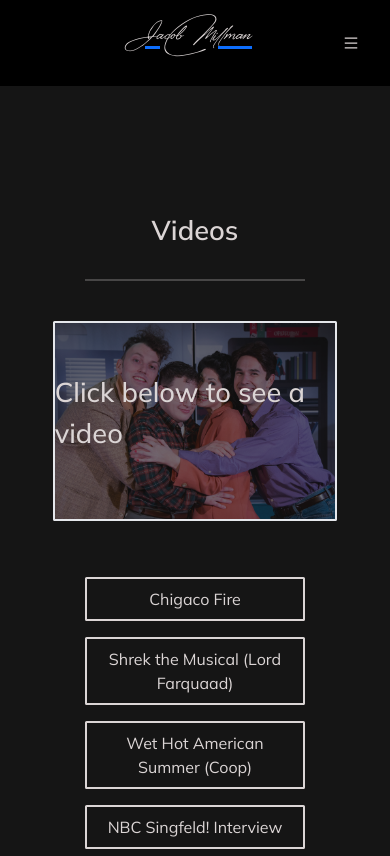
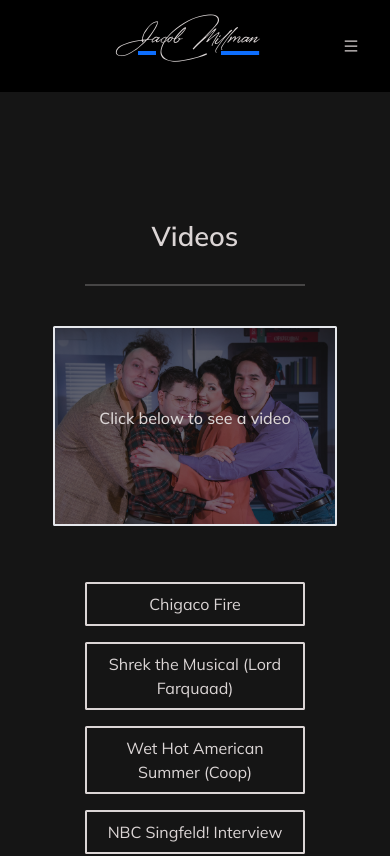
Before and after one commit to IndigoFobes/jacob-millman, a Next.js app: page /media in a window 390 px wide. Shown: the top 856 px of the page. Built offline with nearby package versions, Linux system fonts and the light colour scheme; a web font is replaced by a local one.

Commit message:
Updates for mobile mostly. ALso took out auto slide for carousel.

```diff
--- a/src/app/components/carousel.tsx
+++ b/src/app/components/carousel.tsx
@@ -25,11 +25,7 @@ export default function BootstrapCarousel(props: Props) {
         {Object.keys(show.photos).map(function (photoIndex) {
           var photo = show.photos[photoIndex];
           return (
-            <Carousel.Item
-              key={photo.id}
-              interval={4000}
-              className="max-h-[50rem]"
-            >
+            <Carousel.Item key={photo.id} className="max-h-[50rem]">
               <div className="">
                 <Image
                   src={photo.src}
--- a/src/app/globals.css
+++ b/src/app/globals.css
@@ -19,6 +19,14 @@
   --dark-text-transparent: rgba(52, 52, 52, 0.5);
 }
 
+html,
+body {
+  overflow-x: hidden;
+}
+
+body {
+  position: relative
+}
 
 @font-face {
   font-family: "Manchester";
@@ -174,7 +182,7 @@ text-decoration: none;
 /* Media Query for xs screen */
 @media screen and (max-width: 640px) {
   .header-title {
-    font-size: 2.4rem
+    font-size: 2.7rem
   }
 
   .title {
--- a/src/app/media/page.tsx
+++ b/src/app/media/page.tsx
@@ -270,7 +270,7 @@ const shows: Shows[] = [
       d: {
         id: 4,
         title: "Anything Goes",
-        src: "/DSC_0294.jpgg",
+        src: "/DSC_0294.jpg",
         alt: "Anything Goes",
       },
       e: {
@@ -436,7 +436,7 @@ export default function Page() {
               {rendered == 0 ? (
                 <div className="video-image flex b-gradient border-2 rounded-[var(--rounded-tiny)] w-[calc(800px*1/2)] h-[calc(400px*1/2)] md:w-[calc(800px*2/3)] md:h-[calc(400px*2/3)] lg:w-[800px] lg:h-[400px]">
                   <div className="flex image-overlay w-full justify-center">
-                    <p className="place-self-center font-[500] text-[1.7rem] md:text-[2rem]">
+                    <p className="place-self-center font-[500] text-[1rem] md:text-[2rem]">
                       Click below to see a video
                     </p>
                   </div>
@@ -447,14 +447,14 @@ export default function Page() {
               {/* {video} */}
             </motion.div>
           </div>
-          <div className="flex flex-col place-self-center sm:grid sm:grid-cols-4 mt-10 lg:mx-10 w-full">
+          <div className="flex flex-col place-self-center md:grid md:grid-cols-4 mt-10 lg:mx-10 w-full">
             {buttons.map((button) => {
               return (
                 <button
                   key={button.id}
                   value={button.id}
                   onClick={handleClick}
-                  className={`rounded-[var(--rounded-tiny)] text-md md:text-lg text-[var(--light-text-color)] hover:bg-[var(--light-text-transparent)] hover:text-[var(--dark-text-color)] border-[var(--light-text-color)] border-2 p-2 m-2 md:m-4 w-3/4 place-self-center h-full`}
+                  className={`rounded-[var(--rounded-tiny)] lg:text-md text-[var(--light-text-color)] hover:bg-[var(--light-text-transparent)] hover:text-[var(--dark-text-color)] border-[var(--light-text-color)] border-2 p-2 m-2 md:m-4 w-3/4 place-self-center h-full`}
                   style={{ transition: "all 300ms ease-in-out" }}
                 >
                   {button.title}
--- a/src/app/page.tsx
+++ b/src/app/page.tsx
@@ -17,7 +17,7 @@ import { AnimatePresence } from "framer-motion";
 const introPictureVariants: Variants = {
   hide: {
     opacity: 0,
-    x: -500,
+    x: -200,
   },
   show: {
     opacity: 1,
@@ -31,7 +31,7 @@ const introPictureVariants: Variants = {
 const introTextVariants: Variants = {
   hide: {
     opacity: 0,
-    x: 500,
+    x: 200,
   },
   show: {
     opacity: 1,
@@ -123,7 +123,10 @@ export default function Home() {
               {" "}
               flood of charisma
             </span>
-            &quot;<span className="text-[1.5rem] ml-4">- Nancy Millman</span>
+            &quot;
+            <span className="text-[1rem] md:text-[1.5rem]  ml-4">
+              - Nancy Millman
+            </span>
             {/* <span className="text-[var(--light-text-color)] font-[500]">
               actor
             </span>{" "} */}
@@ -165,7 +168,7 @@ export default function Home() {
             </motion.div>
             {/* text */}
             <motion.div
-              className="flex flex-col col-start-3 col-end-6 pl-10 mx-10 md:mx-0"
+              className="flex flex-col col-start-3 col-end-6 md:pl-10 md:mx-10 md:mx-0"
               initial="hide"
               whileInView="show"
               viewport={{ once: true }}
@@ -196,8 +199,8 @@ export default function Home() {
           </li>
         </ul>
         {/* Quote section */}
-        <div className="p-8 md:p-10">
-          <p className="font-mono md:text-xl lg:text-2xl 2xl:text-3xl font-[300] text-[var(--accent-color)] text-center lg:mx-20 my-5">
+        <div className=" md:p-10">
+          <p className="font-mono text-xl lg:text-2xl 2xl:text-3xl font-[300] text-[var(--accent-color)] text-center lg:mx-20 my-5">
             {`"Millman`} <span className="font-[700]">skillfully delivers</span>{" "}
             {`a generous dose of doubt and neuroses to George Costanza...”`}
             <br></br> {`- Manhattan Digest`}
@@ -230,7 +233,7 @@ export default function Home() {
             </motion.h2>
             <hr className="w-3/4 xl:w-1/2 border-solid horizontal-line-dark mt-2"></hr>
             <Link
-              className="min-w-[180px] mt-6 font-[600] text-center py-2 px-8 rounded-[var(--rounded-tiny)] text-lg text-[var(--light-text-color)] hover:bg-[var(--light-text-transparent)] hover:text-[var(--dark-text-color)] border-[var(--light-text-color)] border-2"
+              className="min-w-[180px] mt-6 font-[600] text-center py-1 px-3 md:py-2 md:px-8 rounded-[var(--rounded-tiny)] md:text-lg text-[var(--light-text-color)] hover:bg-[var(--light-text-transparent)] hover:text-[var(--dark-text-color)] border-[var(--light-text-color)] border-2"
               href="/resume"
               style={{ transition: "all 300ms ease-in-out" }}
             >
@@ -253,7 +256,7 @@ export default function Home() {
             </motion.h2>
             <hr className="w-3/4 xl:w-1/2 border-solid horizontal-line-dark mt-2"></hr>
             <Link
-              className=" mt-6 font-[600] text-center py-2 px-8 rounded-[var(--rounded-tiny)] text-lg text-[var(--light-text-color)] hover:bg-[var(--light-text-transparent)] hover:text-[var(--dark-text-color)] border-[var(--light-text-color)] border-2"
+              className="mt-6 font-[600] text-center py-1 px-3 md:py-2 md:px-8 rounded-[var(--rounded-tiny)] md:text-lg text-[var(--light-text-color)] hover:bg-[var(--light-text-transparent)] hover:text-[var(--dark-text-color)] border-[var(--light-text-color)] border-2"
               href="/media"
               style={{ transition: "all 300ms ease-in-out" }}
             >
```
